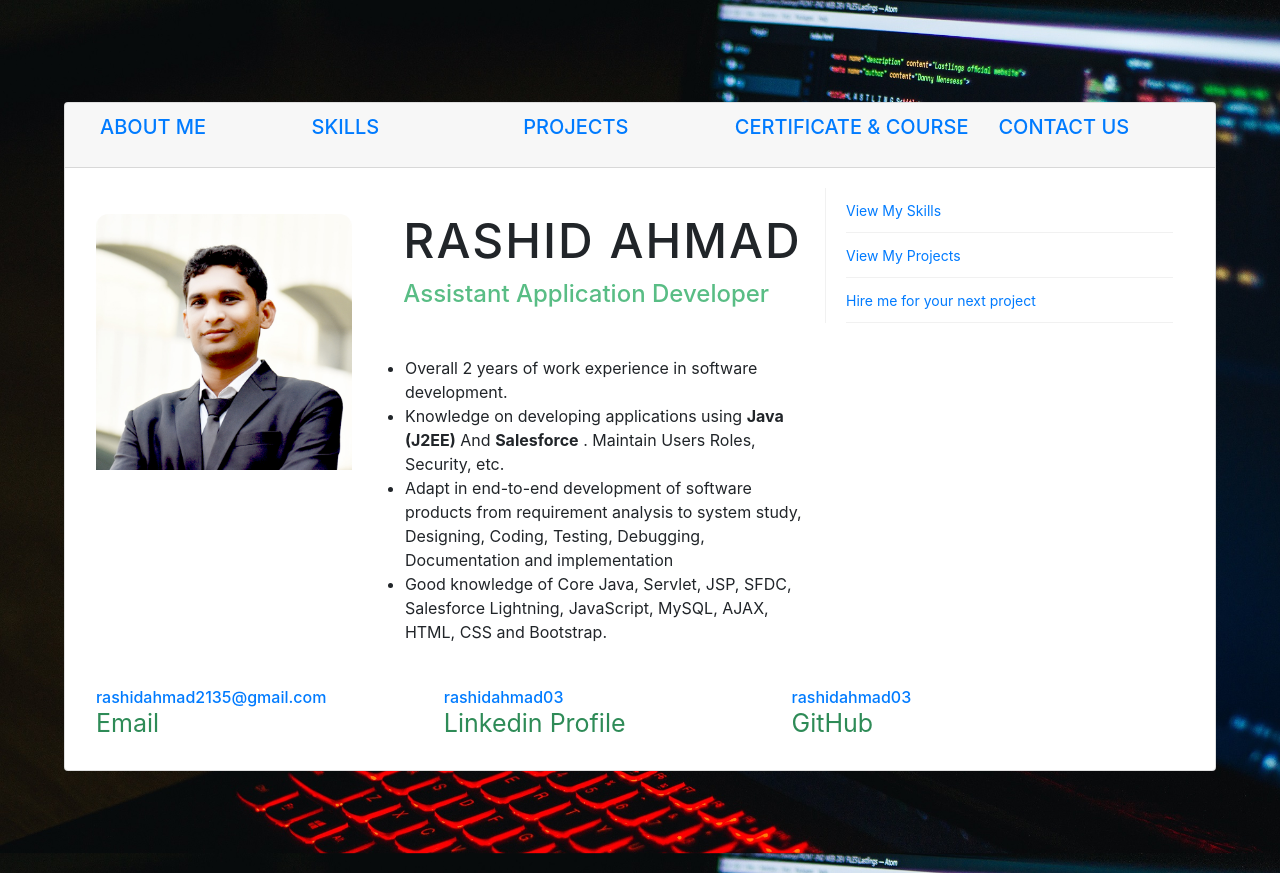
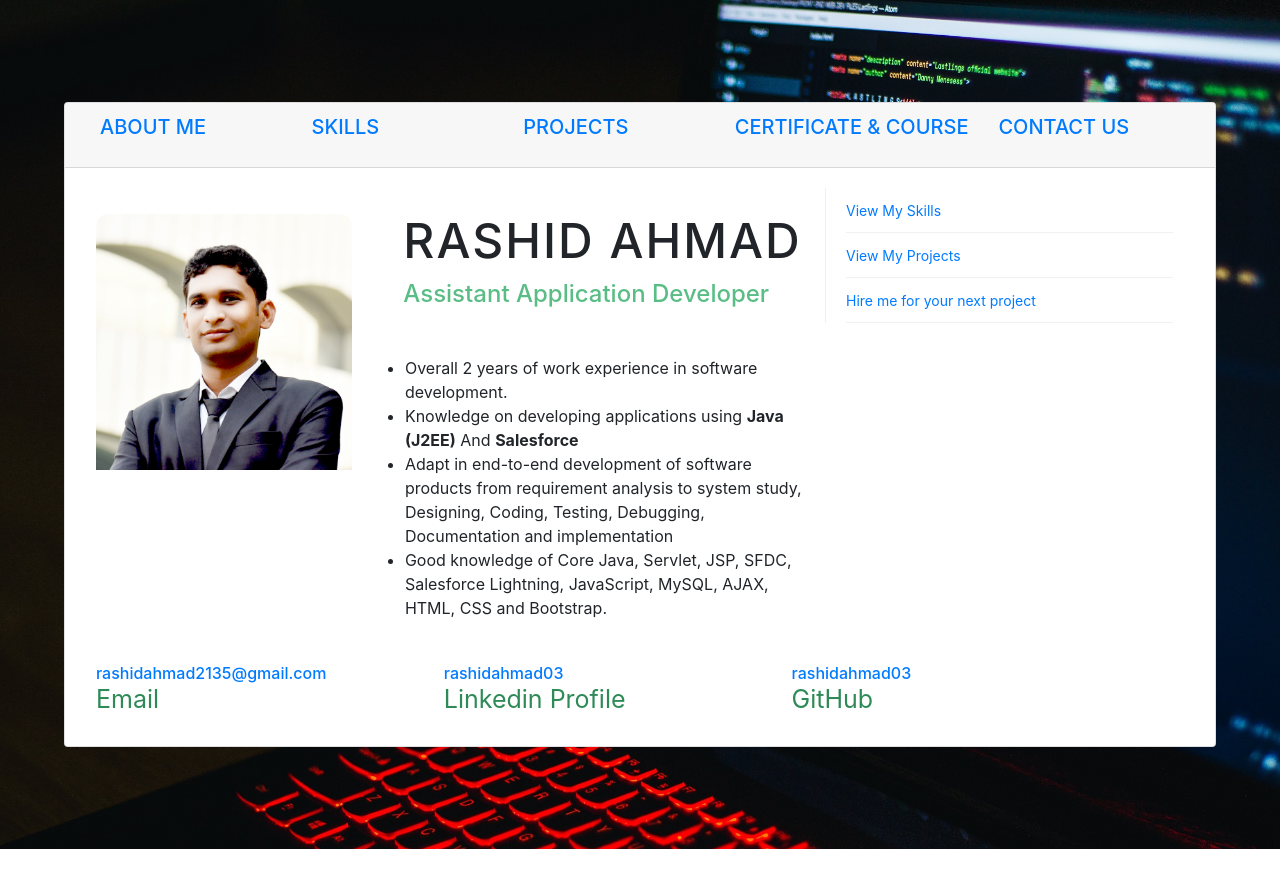
Before and after one commit to rashidahmad03/NodeProjectAPI, an Angular app: page / in a window 1280 px wide. After the commit the page ends 849 px from the top, so only its background shows below. Built offline with nearby package versions, Linux system fonts and the light colour scheme.

Commit message:
make it better

```diff
--- a/src/app/aboutme/aboutme.component.html
+++ b/src/app/aboutme/aboutme.component.html
@@ -17,7 +17,7 @@
               Overall 2 years of work experience in software development.
             </li>
             <li>
-              Knowledge on developing applications using <strong>Java (J2EE)</strong> And <strong>Salesforce</strong> . Maintain Users Roles, Security, etc.</li>
+              Knowledge on developing applications using <strong>Java (J2EE)</strong> And <strong>Salesforce</strong></li>
               <li>
                 Adapt in end-to-end development of software products from requirement analysis to system study, Designing, Coding, Testing, Debugging, Documentation and implementation
               </li>
--- a/src/app/contact/contact.component.html
+++ b/src/app/contact/contact.component.html
@@ -18,7 +18,7 @@
                 </li>
 
                 <li><i class="fas fa-phone mt-4 fa-2x"></i>
-                    <p>+91 8377958134</p>
+                    <p><a href='tel:+918377958134'>+91 8377958134 </a></p>
                 </li>
 
                 <li><i class="fas fa-envelope mt-4 fa-2x"></i>
```
